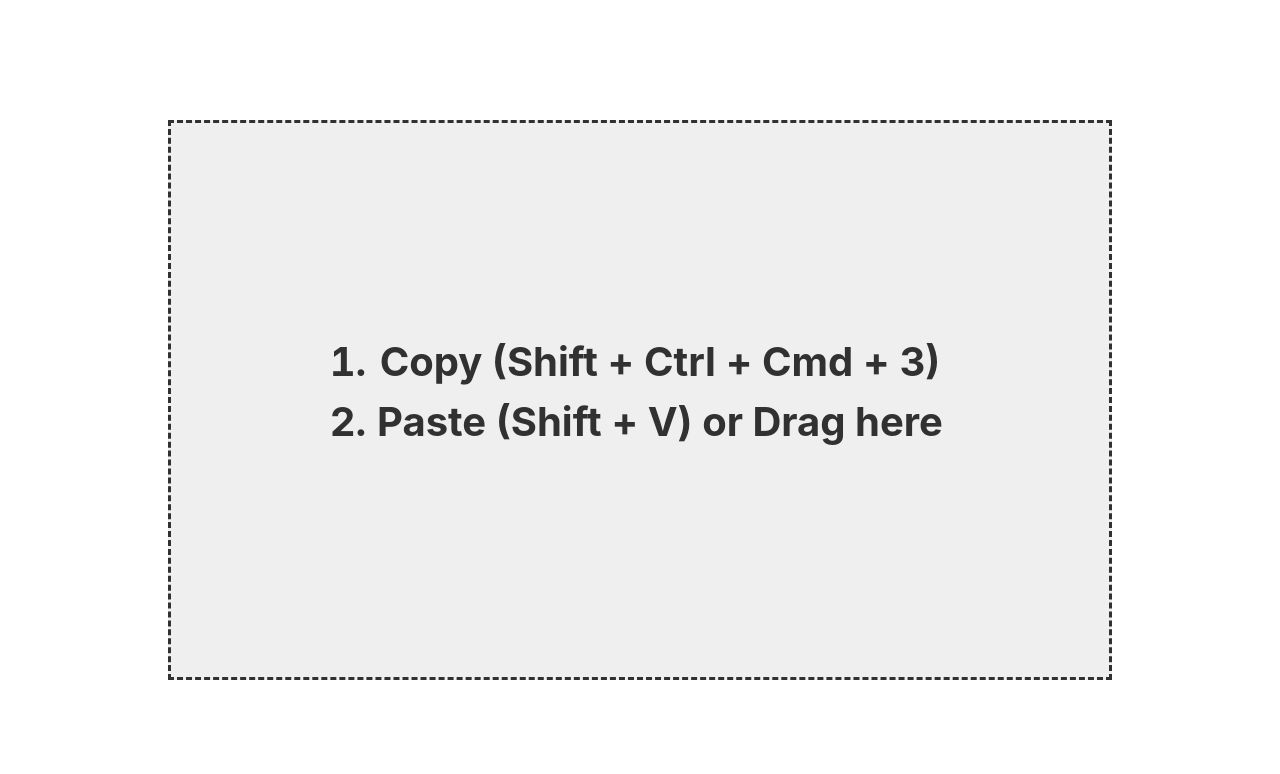
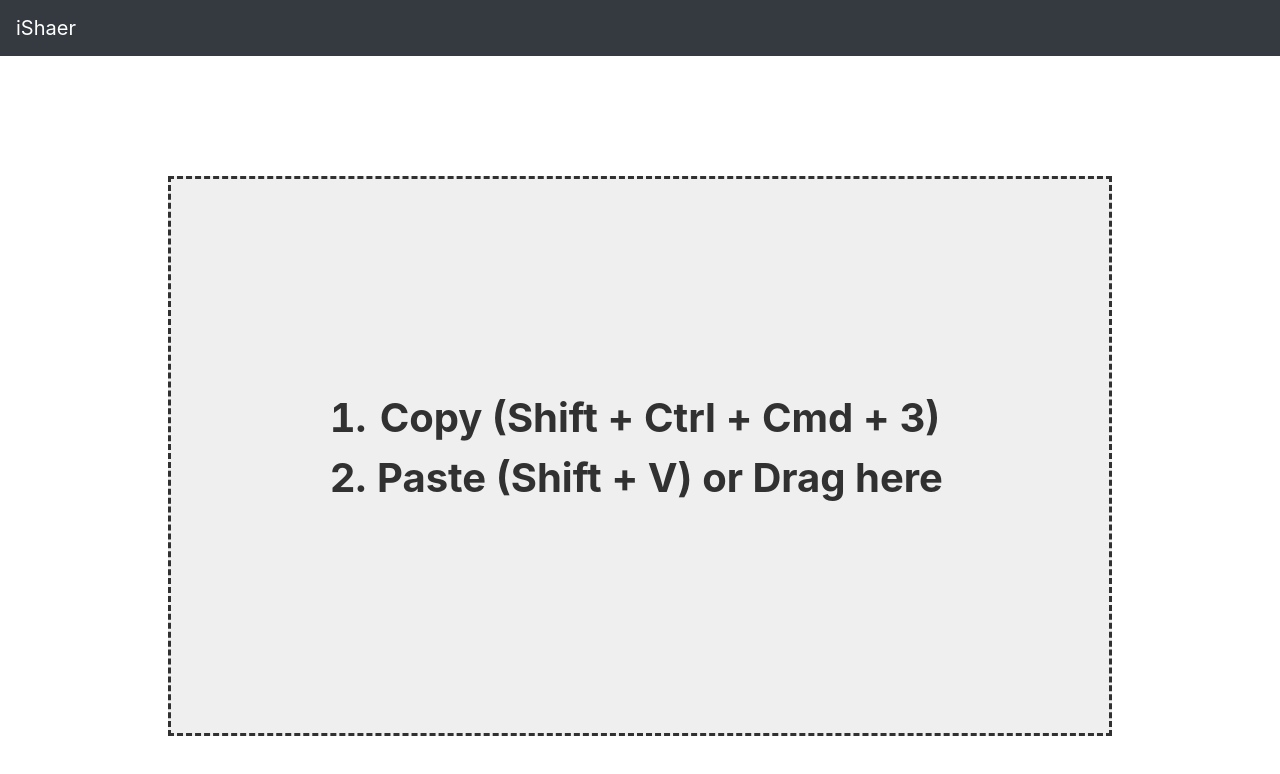
Before and after one commit to usetrio/ishaer-app, a React (Create React App) app in the folder ishaer-app/: page / in a window 1280 px wide. Shown: the top 774 px of the page. Built offline with nearby package versions, Linux system fonts and the light colour scheme.

Commit message:
Importing new component and adding router.

```diff
--- a/ishaer-app/src/index.js
+++ b/ishaer-app/src/index.js
@@ -1,11 +1,28 @@
 import React from 'react';
 import ReactDOM from 'react-dom';
+import { BrowserRouter as Router, Route } from 'react-router-dom'
 import './index.scss';
 import App from './App';
 import * as serviceWorker from './serviceWorker';
 import 'bootstrap/dist/css/bootstrap.css';
+import AssetView from './AssetView';
+import { Navbar } from 'react-bootstrap';
 
-ReactDOM.render(<App />, document.getElementById('root'));
+
+ReactDOM.render(
+    <div className="MainContainer">
+        <Navbar bg="dark" variant="dark">
+            <Navbar.Brand>
+            iShaer
+            </Navbar.Brand>
+        </Navbar>
+        <Router>
+            <Route exact path="/" component={ App } />
+            <Route exact path="/:code" component={ AssetView } />
+        </Router>
+    </div>,
+    document.getElementById('root')
+);
 
 // If you want your app to work offline and load faster, you can change
 // unregister() to register() below. Note this comes with some pitfalls.
```
